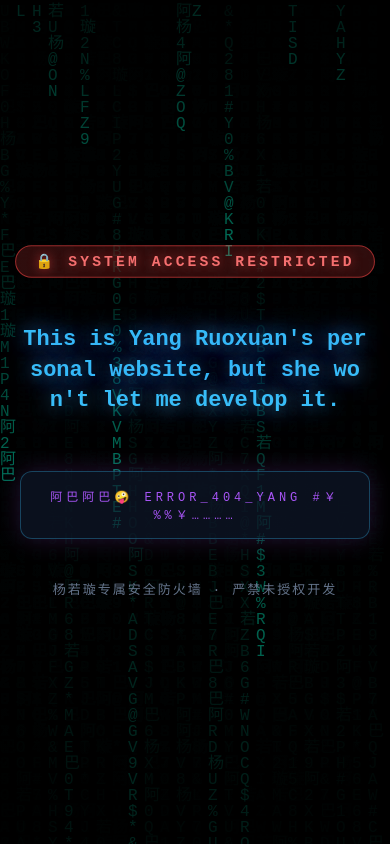
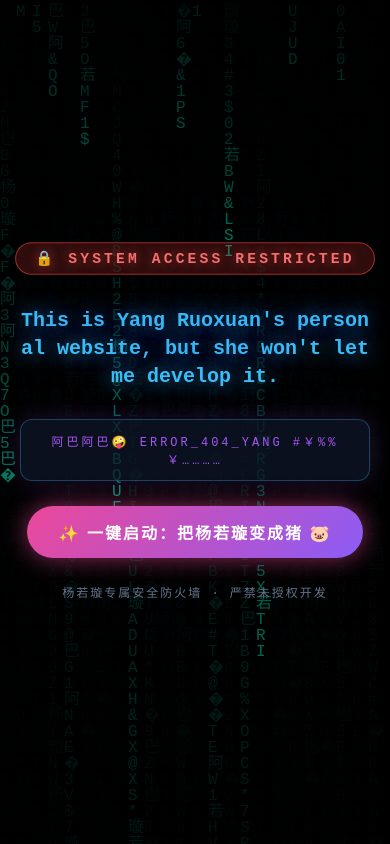
Before and after one commit to decade719/yang, a plain HTML site: page index.html in a window 390 px wide. Drawn offline with Linux system fonts and the light colour scheme.

Commit message:
🐷 Add interactive pig transformation and enhanced visual effects

```diff
--- a/index.html
+++ b/index.html
@@ -17,13 +17,13 @@
     position: relative; z-index: 10; width: 100%; height: 100%;
     display: flex; flex-direction: column; align-items: center; justify-content: center;
     padding: 20px; text-align: center;
-    background: radial-gradient(circle, rgba(0,0,0,0.3) 0%, rgba(0,0,0,0.85) 90%);
+    background: radial-gradient(circle, rgba(0,0,0,0.2) 0%, rgba(0,0,0,0.9) 90%);
   }
   .warning-badge {
     display: inline-block; padding: 6px 18px; border-radius: 20px;
     background: rgba(239, 68, 68, 0.2); border: 1px solid rgba(239, 68, 68, 0.6);
     color: #f87171; font-size: 14px; font-weight: bold; letter-spacing: 3px;
-    margin-bottom: 24px; text-shadow: 0 0 10px rgba(239, 68, 68, 0.6);
+    margin-bottom: 20px; text-shadow: 0 0 10px rgba(239, 68, 68, 0.6);
     animation: pulse 1.5s infinite alternate;
   }
   @keyframes pulse {
@@ -31,10 +31,10 @@
     100% { transform: scale(1.05); opacity: 1; }
   }
   .main-title {
-    font-size: clamp(22px, 5vw, 46px); font-weight: 900; color: #fff;
+    font-size: clamp(20px, 4.5vw, 40px); font-weight: 900; color: #fff;
     line-height: 1.4; text-shadow: 0 0 20px rgba(56, 189, 248, 0.8), 0 0 40px rgba(168, 85, 247, 0.6);
-    min-height: 140px; display: flex; align-items: center; justify-content: center;
-    max-width: 900px; word-break: break-all;
+    min-height: 110px; display: flex; align-items: center; justify-content: center;
+    max-width: 900px; word-break: break-all; margin-bottom: 15px;
   }
   .glitch-text {
     color: #38bdf8; position: relative; display: inline-block;
@@ -61,14 +61,60 @@
     100% { clip: rect(91px, 9999px, 45px, 0); transform: skew(0.7deg); }
   }
   .gibberish-box {
-    margin-top: 30px; padding: 15px 25px; border-radius: 12px;
+    margin-bottom: 25px; padding: 12px 20px; border-radius: 12px;
     background: rgba(15, 23, 42, 0.7); border: 1px solid rgba(56, 189, 248, 0.3);
-    color: #a855f7; font-size: clamp(12px, 2.5vw, 16px); letter-spacing: 4px;
+    color: #a855f7; font-size: clamp(12px, 2.2vw, 15px); letter-spacing: 3px;
     box-shadow: 0 0 25px rgba(168, 85, 247, 0.2);
     max-width: 600px; word-break: break-all;
   }
+
+  /* 炫酷变猪控制面板 */
+  .action-panel {
+    display: flex; flex-direction: column; align-items: center; gap: 15px; width: 100%; max-width: 450px;
+  }
+  .transform-btn {
+    position: relative; padding: 14px 32px; font-size: 16px; font-weight: 900; color: #fff;
+    background: linear-gradient(135deg, #ec4899 0%, #8b5cf6 100%); border: none; border-radius: 50px;
+    cursor: pointer; box-shadow: 0 0 25px rgba(236, 72, 153, 0.6);
+    transition: transform 0.2s, box-shadow 0.2s; letter-spacing: 2px;
+    outline: none; overflow: hidden;
+  }
+  .transform-btn:hover {
+    transform: scale(1.05); box-shadow: 0 0 35px rgba(236, 72, 153, 0.9);
+  }
+  .transform-btn:active {
+    transform: scale(0.96);
+  }
+  .transform-btn:disabled {
+    opacity: 0.6; cursor: not-allowed; transform: none;
+  }
+
+  /* 进度条容器 */
+  .progress-container {
+    width: 100%; background: rgba(30, 41, 59, 0.8); border: 1px solid rgba(236, 72, 153, 0.4);
+    border-radius: 12px; padding: 10px; box-shadow: inset 0 2px 6px rgba(0,0,0,0.5);
+    display: none; flex-direction: column; gap: 6px;
+  }
+  .progress-container.active {
+    display: flex;
+  }
+  .progress-info {
+    display: flex; justify-content: space-between; font-size: 13px; color: #f472b6; font-weight: bold;
+  }
+  .progress-bar-bg {
+    width: 100%; height: 14px; background: #0f172a; border-radius: 7px; overflow: hidden; position: relative;
+  }
+  .progress-bar-fill {
+    width: 0%; height: 100%; background: linear-gradient(90deg, #ec4899, #f43f5e, #fbbf24);
+    border-radius: 7px; transition: width 0.1s linear;
+    box-shadow: 0 0 10px rgba(236, 72, 153, 0.8);
+  }
+  .result-banner {
+    margin-top: 10px; font-size: 18px; font-weight: 900; color: #4ade80;
+    text-shadow: 0 0 15px rgba(74, 222, 128, 0.8); display: none;
+  }
   .footer-hint {
-    margin-top: 40px; color: #64748b; font-size: 13px; letter-spacing: 2px;
+    margin-top: 25px; color: #64748b; font-size: 12px; letter-spacing: 2px;
   }
 </style>
 </head>
@@ -82,6 +128,24 @@
     <div class="gibberish-box" id="gibberish">
       #￥%%￥…………%%……￥%￥#￥￥# 阿巴阿巴 System Error 404... 🤪
     </div>
+
+    <!-- 变猪控制面板 -->
+    <div class="action-panel">
+      <button id="transform-btn" class="transform-btn" onclick="startTransform()">✨ 一键启动：把杨若璇变成猪 🐷</button>
+
+      <div id="progress-box" class="progress-container">
+        <div class="progress-info">
+          <span id="progress-status">正在解析基因序列...</span>
+          <span id="progress-percent">0%</span>
+        </div>
+        <div class="progress-bar-bg">
+          <div id="progress-fill" class="progress-bar-fill"></div>
+        </div>
+      </div>
+
+      <div id="result-banner" class="result-banner">🎉 转换成功：巨型可爱小猪若璇已上线！oink ~ 🐽</div>
+    </div>
+
     <div class="footer-hint">
       杨若璇专属安全防火墙 · 严禁未授权开发
     </div>
@@ -98,7 +162,8 @@
     window.addEventListener('resize', resizeCanvas);
     resizeCanvas();
 
-    const chars = 'ABCDEFGHIJKLMNOPQRSTUVWXYZ0123456789#@$%&*杨若璇阿巴阿巴';
+    let matrixColor = '#00ffcc';
+    const chars = 'ABCDEFGHIJKLMNOPQRSTUVWXYZ0123456789#@$%&*杨若璇阿巴阿巴🐷🐽';
     const fontSize = 16;
     const columns = Math.floor(canvas.width / fontSize);
     const drops = Array(columns).fill(1);
@@ -106,7 +171,7 @@
     function drawMatrix() {
       ctx.fillStyle = 'rgba(0, 0, 0, 0.08)';
       ctx.fillRect(0, 0, canvas.width, canvas.height);
-      ctx.fillStyle = '#00ffcc';
+      ctx.fillStyle = matrixColor;
       ctx.font = fontSize + 'px monospace';
       for (let i = 0; i < drops.length; i++) {
         const text = chars[Math.floor(Math.random() * chars.length)];
@@ -121,23 +186,14 @@
 
     // 多语言循环播放列表
     const messages = [
-      // 中文
       "这个是杨若璇的个人网站，但是她不让我开发",
-      // 英文
       "This is Yang Ruoxuan's personal website, but she won't let me develop it.",
-      // 日文
       "ここは楊若璇の個人ウェブサイトですが、彼女は開発させてくれません。",
-      // 韩文
       "이것은 양뤄쉬안의 개인 웹사이트이지만, 그녀는 개발을 허락하지 않습니다.",
-      // 法文
       "C'est le site web personnel de Yang Ruoxuan, mais elle ne me laisse pas le développer.",
-      // 德文
       "Dies ist die persönliche Website von Yang Ruoxuan, aber sie lässt mich nicht entwickeln.",
-      // 西班牙文
       "Este es el sitio web personal de Yang Ruoxuan, ¡pero no me deja desarrollar!",
-      // 俄文
       "Это личный сайт Ян Росюань, но она не разрешает мне его разрабатывать.",
-      // 意面文/趣味乱码组合
       "⚠️ 警告：杨若璇独占域名，开发请求已被拒绝！阿巴阿巴 #￥%%￥……"
     ];
 
@@ -156,7 +212,7 @@
 
     // 炫酷乱码动态生成器
     const gibberishBox = document.getElementById('gibberish');
-    const symbols = ['#￥%%￥…………', '阿巴阿巴🤪', 'ERROR_404_YANG', '~#@$%^&*()_+', '🚧 施工中 (被阻止)', '🤪 ￥%￥#￥￥#', '系统提示：主人拒绝授权'];
+    const symbols = ['#￥%%￥…………', '阿巴阿巴🤪', 'ERROR_404_YANG', '~#@$%^&*()_+', '🚧 施工中 (被阻止)', '🤪 ￥%￥#￥￥#', 'SYSTEM_PIG_MODE_READY'];
 
     function updateGibberish() {
       let randomStr = '';
@@ -165,8 +221,53 @@
       }
       gibberishBox.textContent = randomStr;
     }
+    setInterval(updateGibberish, 1200);
 
-    setInterval(updateGibberish, 1200);
+    // 变猪互动逻辑
+    const statuses = [
+      "正在连接杨若璇的脑电波...",
+      "正在解析生物 DNA 序列...",
+      "检测到强烈的抗拒防御，正在加压突破...",
+      "正在注入大量粉红色猪猪基因...",
+      "正在调整圆滚滚的身材比例...",
+      "正在安装哼哧哼哧音效模块...",
+      "转换即将完成，准备迎接小猪..."
+    ];
+
+    function startTransform() {
+      const btn = document.getElementById('transform-btn');
+      const progressBox = document.getElementById('progress-box');
+      const progressFill = document.getElementById('progress-fill');
+      const progressStatus = document.getElementById('progress-status');
+      const progressPercent = document.getElementById('progress-percent');
+      const resultBanner = document.getElementById('result-banner');
+
+      btn.disabled = true;
+      progressBox.classList.add('active');
+      resultBanner.style.display = 'none';
+      matrixColor = '#ec4899'; // 变成粉红色代码雨
+
+      let progress = 0;
+      const interval = setInterval(() => {
+        progress += Math.floor(Math.random() * 3) + 1;
+        if (progress >= 100) {
+          progress = 100;
+          clearInterval(interval);
+          progressStatus.textContent = "转化 100% 完成！";
+          progressPercent.textContent = "100%";
+          progressFill.style.width = "100%";
+          resultBanner.style.display = "block";
+          matrixColor = '#4ade80'; // 转换成功变绿色
+          btn.disabled = false;
+          btn.textContent = "🔄 再次变身 (重置)";
+        } else {
+          progressFill.style.width = progress + "%";
+          progressPercent.textContent = progress + "%";
+          const statusIdx = Math.floor((progress / 100) * statuses.length);
+          progressStatus.textContent = statuses[Math.min(statusIdx, statuses.length - 1)];
+        }
+      }, 50);
+    }
   </script>
 </body>
 </html>
```
